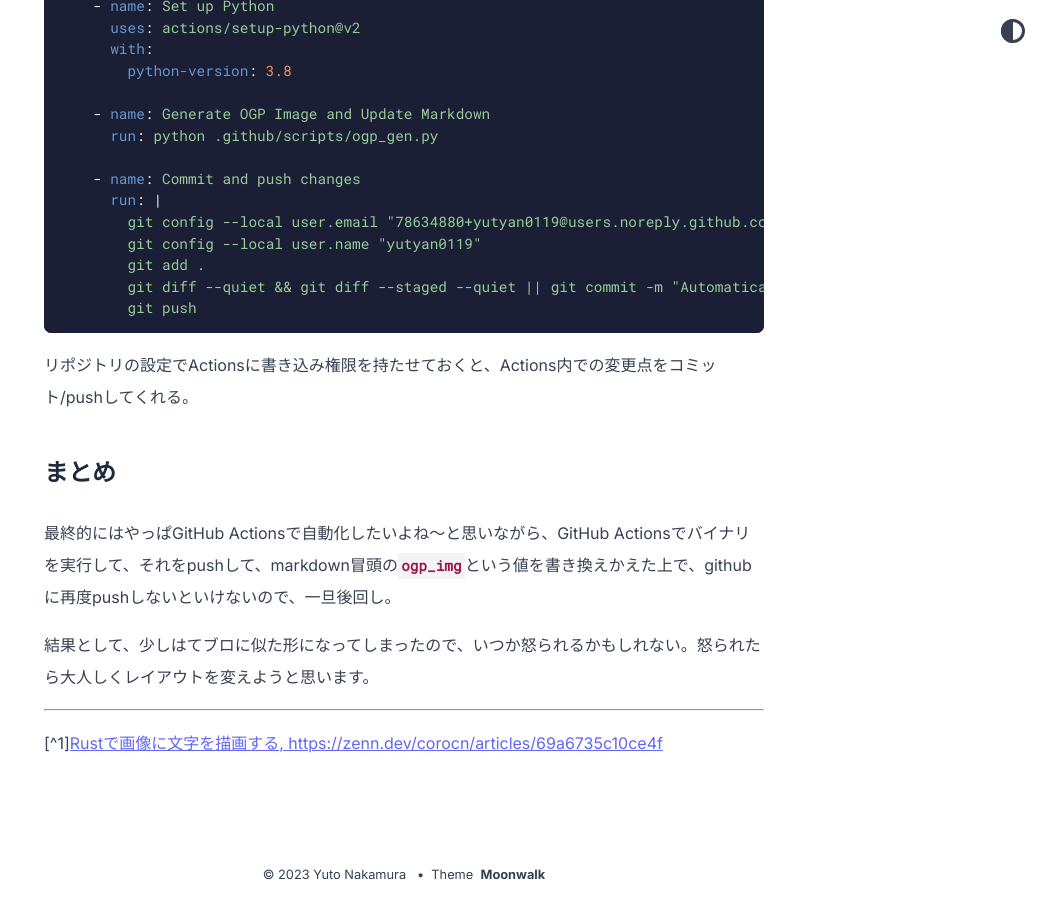
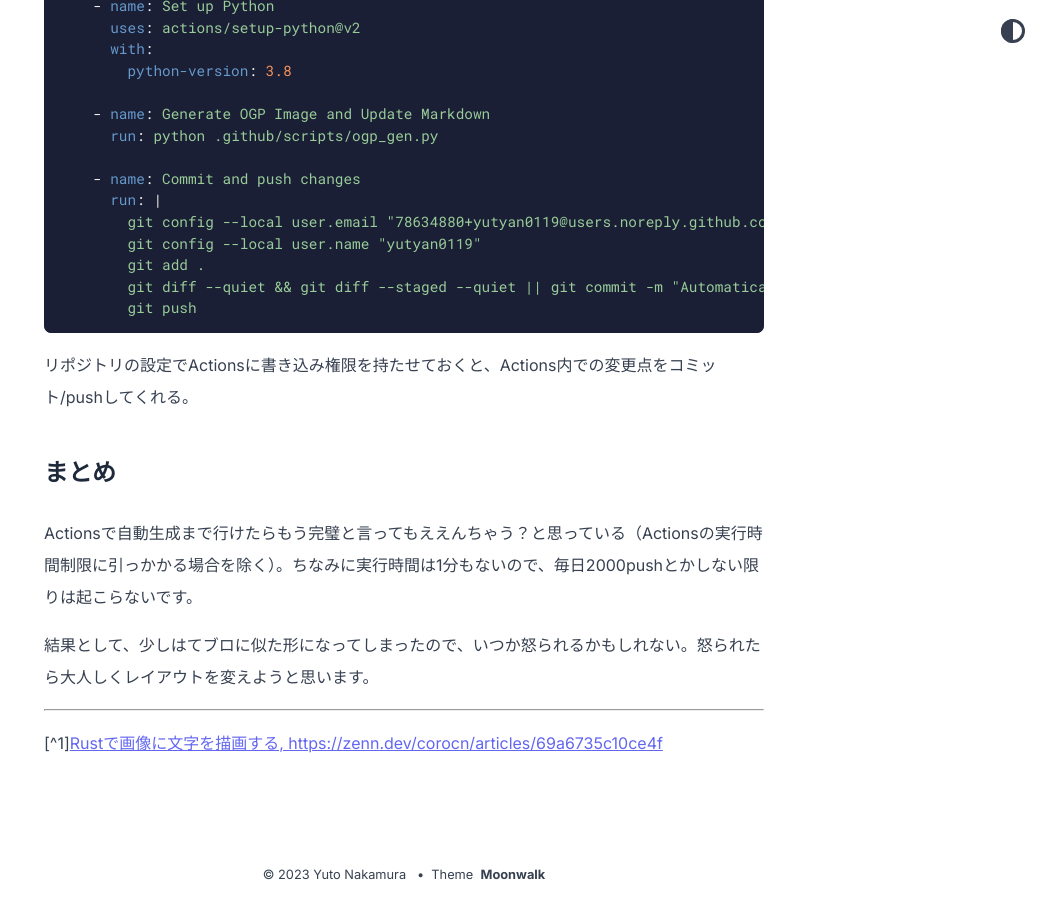
Before and after one commit to yutyan0119/blog, a Jekyll site: the page built from _posts/rust/2023-05-06-ogp-creater-rust.md, in a window 1280 px wide and 900 px high, scrolled down 8751 px. Shown: the whole window, without its empty margins (236-1280 px from the left). Built offline with Jekyll 4.4.1, drawn with Linux system fonts in a browser that asks for light colours; nearby versions of some CDN libraries; some of the changed text lies outside the part shown.

Commit message:
まとめ変更 [skip ci]

```diff
--- a/_posts/rust/2023-05-06-ogp-creater-rust.md
+++ b/_posts/rust/2023-05-06-ogp-creater-rust.md
@@ -326,7 +326,7 @@ jobs:
 リポジトリの設定でActionsに書き込み権限を持たせておくと、Actions内での変更点をコミット/pushしてくれる。
 
 ## まとめ
-最終的にはやっぱGitHub Actionsで自動化したいよね～と思いながら、GitHub Actionsでバイナリを実行して、それをpushして、markdown冒頭の`ogp_img`という値を書き換えかえた上で、githubに再度pushしないといけないので、一旦後回し。
+Actionsで自動生成まで行けたらもう完璧と言ってもええんちゃう？と思っている（Actionsの実行時間制限に引っかかる場合を除く）。ちなみに実行時間は1分もないので、毎日2000pushとかしない限りは起こらないです。
 
 結果として、少しはてブロに似た形になってしまったので、いつか怒られるかもしれない。怒られたら大人しくレイアウトを変えようと思います。
 
```
